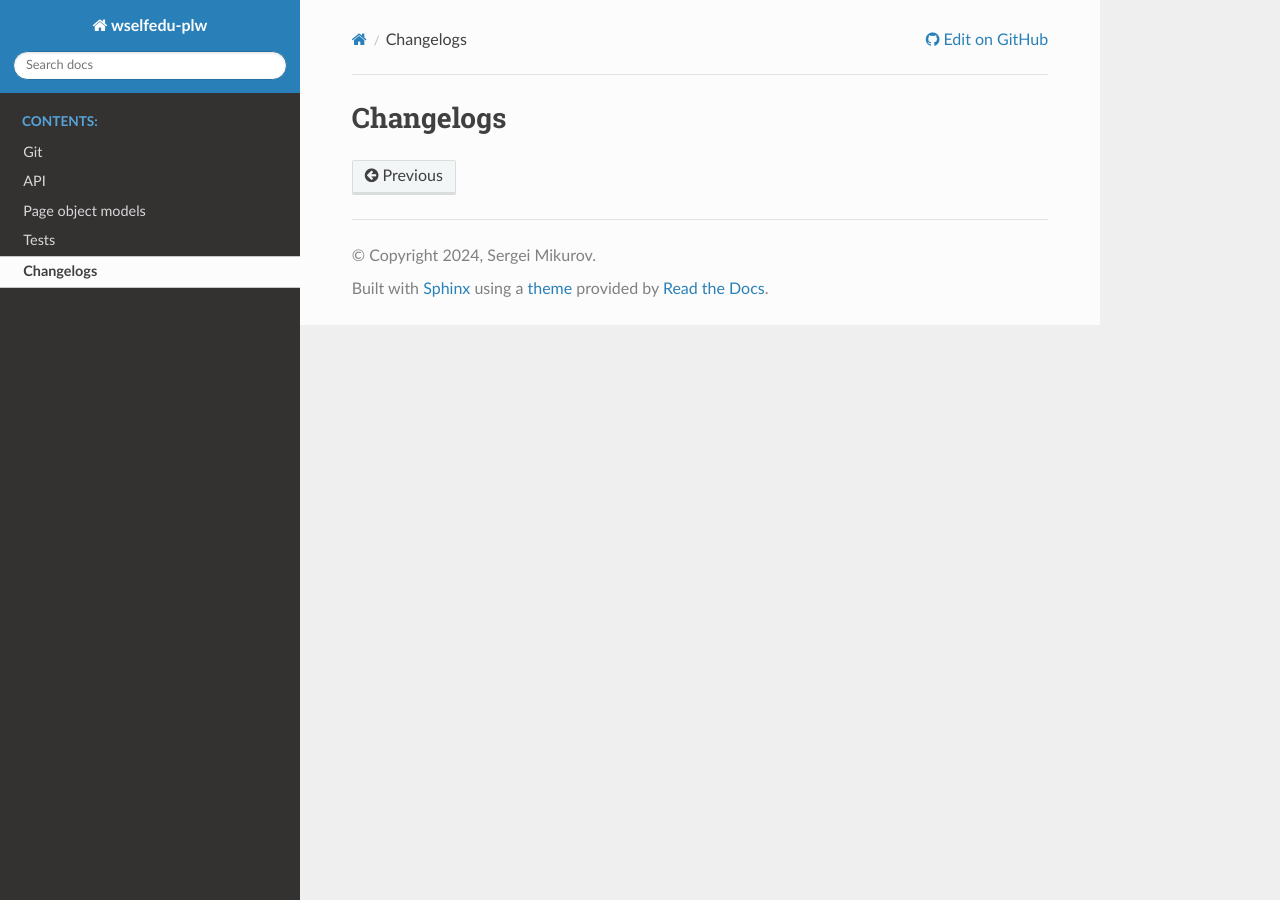
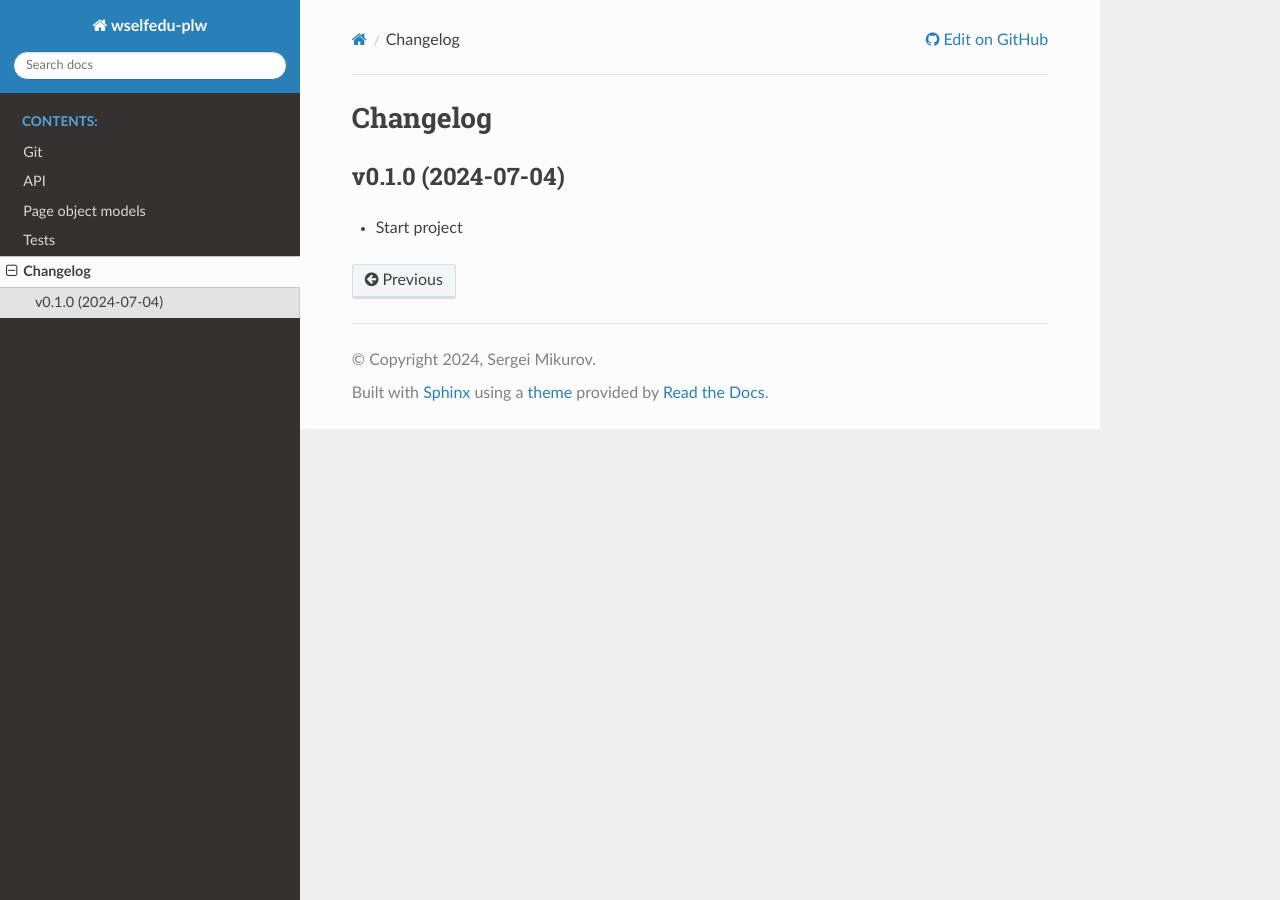
Before and after one commit to svmikurov/wselfedu-plw, a Sphinx documentation site: the page built from docs/source/changelogs.rst, in a window 1280 px wide. Built offline with Sphinx 7.4.7 and the Read the Docs theme 2.0.0, drawn with Linux system fonts in a browser that asks for light colours.

Commit message:
Add Start project

```diff
--- a/docs/source/changelogs.rst
+++ b/docs/source/changelogs.rst
@@ -1,2 +1,7 @@
-Changelogs
-**********
+Changelog
+*********
+
+v0.1.0 (2024-07-04)
+-------------------
+
+- Start project
```
